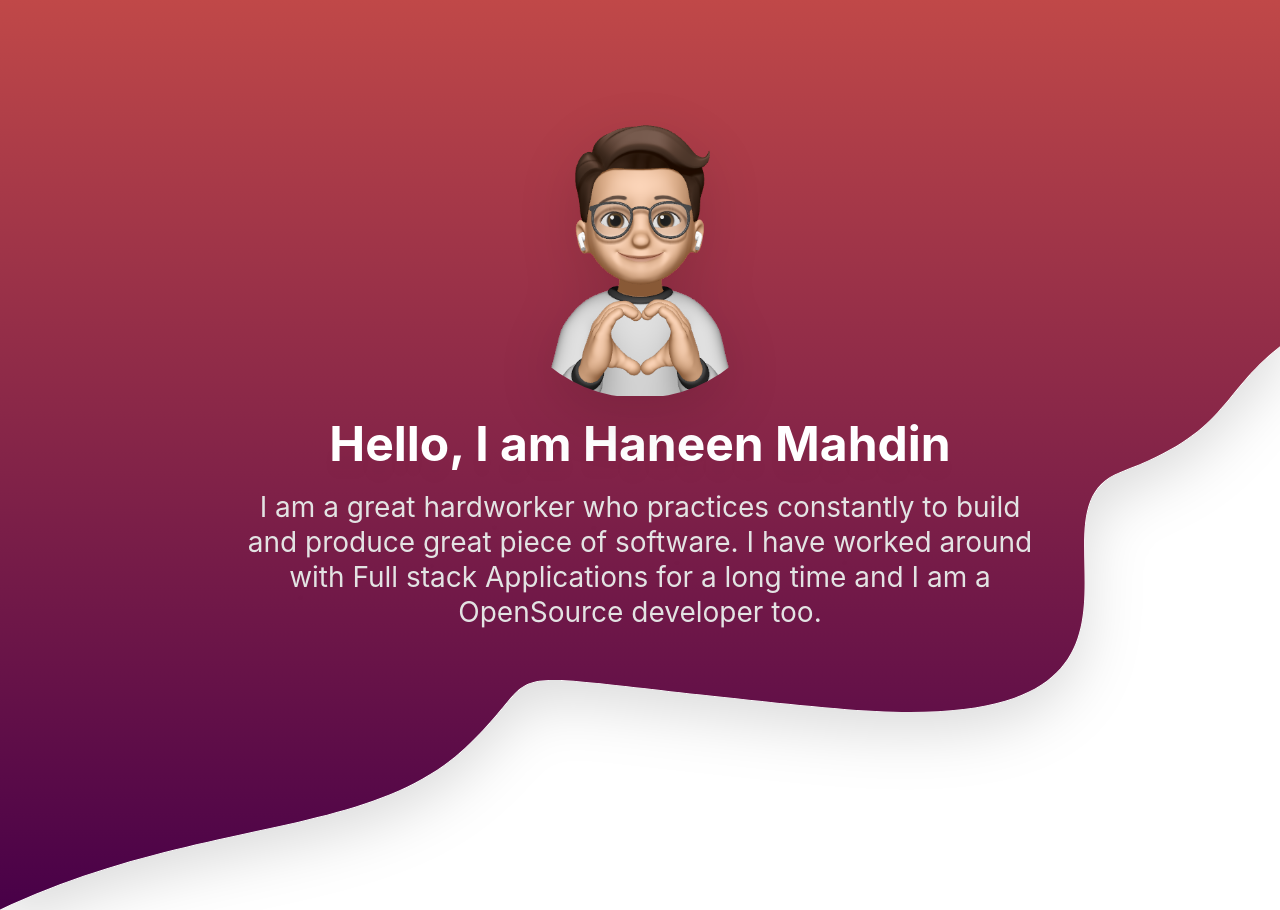
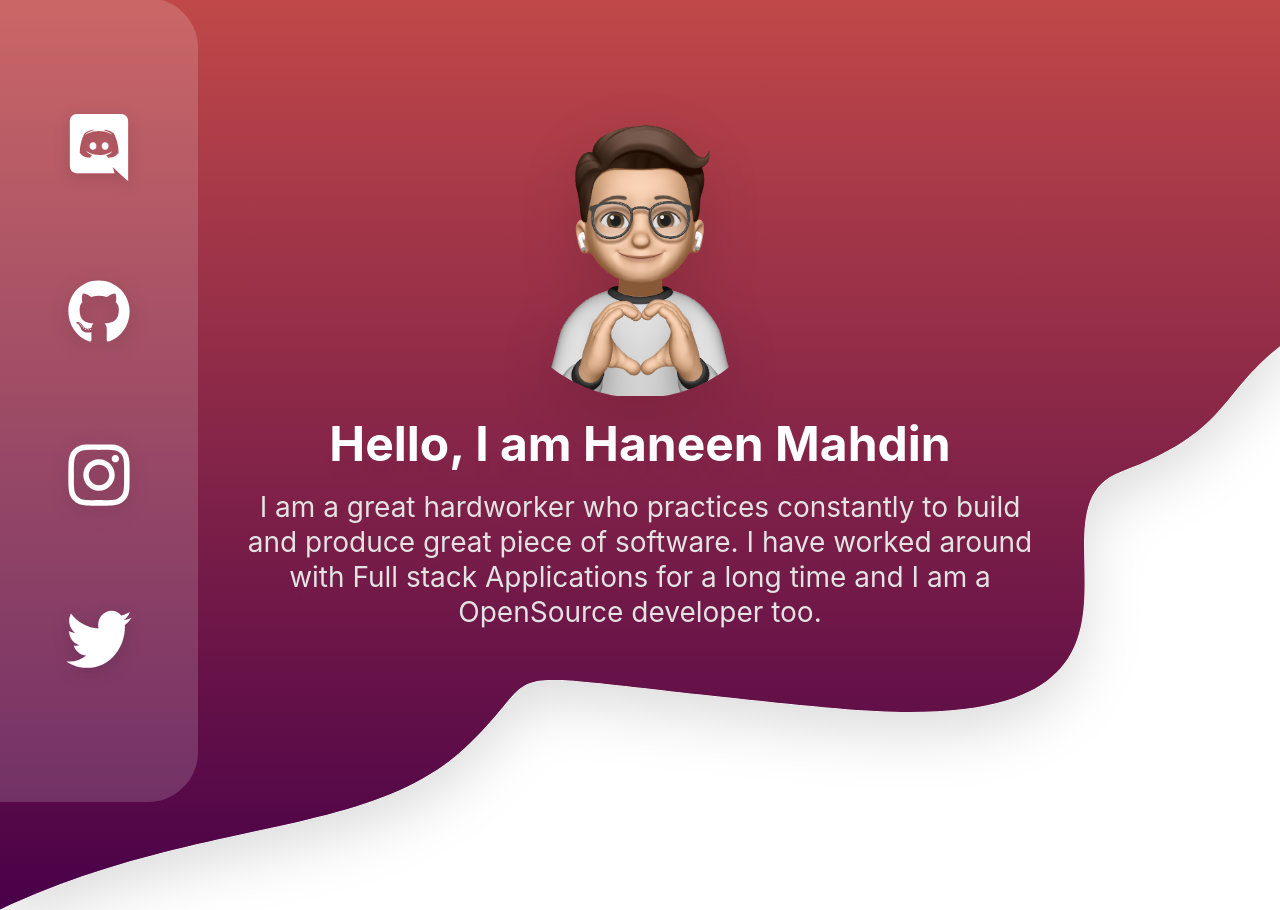
Before and after one commit to haneenmahd/haneenmahd.github.io, a React (Vite) app: page / in a window 1280 px wide. Built offline with nearby package versions, Linux system fonts and the light colour scheme.

Commit message:
add links

```diff
--- a/src/App.jsx
+++ b/src/App.jsx
@@ -2,6 +2,7 @@ import blob from './assets/svg/blob.svg'
 import './App.css'
 import Main from './components/Main'
 import styled from 'styled-components'
+import Links from './components/Links';
 
 const BlobImage = styled.img`
   height: auto;
@@ -15,6 +16,7 @@ function App() {
   return (
     <div className="App">
       <BlobImage src={blob} alt="Background blob" />
+      <Links />
       <Main />
     </div>
   )
--- /dev/null
+++ b/src/components/Links.jsx
@@ -0,0 +1,52 @@
+import styled from "styled-components";
+import discordIcon from "../assets/svg/discord.svg";
+import githubIcon from "../assets/svg/github.svg";
+import instagramIcon from "../assets/svg/instagram.svg";
+import twitterIcon from "../assets/svg/twitter.svg";
+
+const LinksContainer = styled.div`
+    position: fixed;
+    top: 50%;
+    left: 0;
+    transform: translate(0%, -50%);
+    display: flex;
+    flex-direction: column;
+    justify-content: center;
+    align-items: center;
+    padding: 74px 49px;
+    background: rgba(255, 255, 255, 0.17);
+    border-radius: 0px 50px 50px 0px;
+`;
+
+const Link = styled.a`
+    text-decoration: none;
+    color: inherit;
+    margin: 30px 0;
+`;
+
+const LinkIcon = styled.img`
+    height: 100px;
+    width: 100px;
+`;
+
+export default function Links() {
+    return (
+        <LinksContainer>
+            <Link>
+                <LinkIcon src={discordIcon} alt="Discord channel of Haneen Mahdin" />
+            </Link>
+
+            <Link>
+                <LinkIcon src={githubIcon} alt="GitHub profile of Haneen Mahdin" />
+            </Link>
+
+            <Link>
+                <LinkIcon src={instagramIcon} alt="Instagram profile of Haneen Mahdin" />
+            </Link>
+
+            <Link>
+                <LinkIcon src={twitterIcon} alt="Twitter handle of Haneen Mahdin" />
+            </Link>
+        </LinksContainer>
+    );
+}
```
Also changed, not shown: src/assets/svg/instagram.png (deleted), src/assets/svg/instagram.svg (added).
